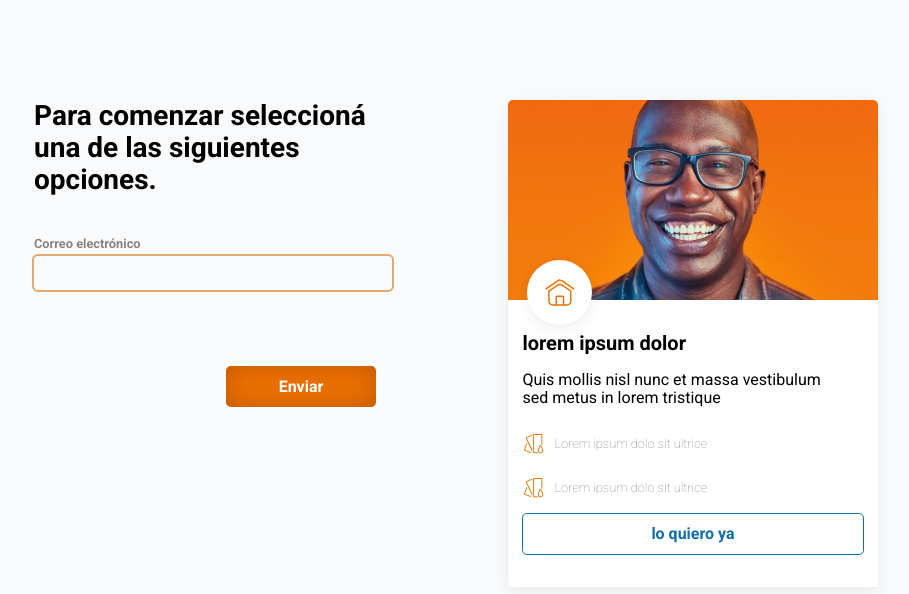
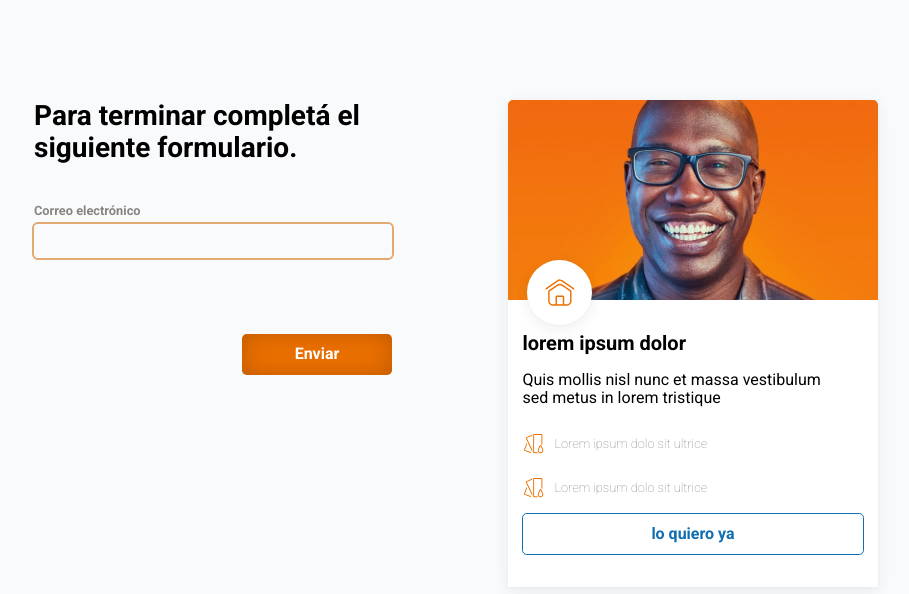
Before and after one commit to josefelipegh/hellohellochallenge, a React (Create React App) app: page /step2 in a window 1280 px wide. Shown: the top 594 px of the page, without its empty margins (192-1101 px from the left). Built offline with nearby package versions, Linux system fonts and the light colour scheme; no server answers.

Commit message:
Mejorar componente de Contact us, title

```diff
--- a/src/components/button/Button.jsx
+++ b/src/components/button/Button.jsx
@@ -4,7 +4,6 @@ const Button = styled.button`
     border: none;
     color: #fff;
     margin-bottom: 1rem;
-    margin-right: 1rem;
     outline: none;
     padding: .7rem .9rem;
     background-color: ${({ theme }) => theme.primary};
--- a/src/components/form/Form.css
+++ b/src/components/form/Form.css
@@ -22,7 +22,7 @@
 .form__name-input {
     font-size: 1.3rem;
     font-weight: bold;
-    margin: 40px 0 .3rem 0;
+    margin: 0 0 .3rem 0;
     color: #89837F;
     font-size: .8rem;
 }
--- a/src/components/form/Form.jsx
+++ b/src/components/form/Form.jsx
@@ -2,11 +2,19 @@
 import React, { useState } from "react";
 import { useForm } from "react-hook-form";
 import { Link } from "react-router-dom";
+import styled from 'styled-components';
 
+// Components
 import Button from "../button/Button";
 
 // CSS
 import './Form.css';
+
+const Title = styled.h2`
+    font-size: 28px;
+    font-weight: 700;
+    margin: 0 0 40px 0;
+`
 
 const Form = ({title, handleSubmitForm, fields, defaultValues}) => {
 
@@ -63,12 +71,15 @@ const Form = ({title, handleSubmitForm, fields, defaultValues}) => {
     }
 
     return (
+        <>
+            <Title>Para terminar completá el siguiente formulario.</Title>
             <form className="form" onSubmit={handleSubmit(handleSubmitForm)}>
                 <h2 className="form__title">{title}</h2>
                 {
                     fields.map(field => buildFields(field))
                 }
             </form>
+        </>
     );
 }
 
--- a/src/components/radio/Radio.jsx
+++ b/src/components/radio/Radio.jsx
@@ -7,7 +7,6 @@ import Button from '../button/Button';
 
 const CardWrapper = styled.div`
     width: 100%;
-    margin: 40px 0 1rem 0;
     display: flex;
     flex-direction: column;
     & .stepper__link {
@@ -72,14 +71,18 @@ const ButtonStepper = styled(Button)`
         z-index: ${({disabled})=> disabled ?  '-1' : '0' };
 `
 
+const Title = styled.h2`
+    font-size: 28px;
+    font-weight: 700;
+    margin: 0 0 40px 0;
+`
+
 const Radio = ({options, handleChange}) => {
 
     const [isActive, setActive] = useState(null);
 
     const handledChange = (e) => {
         setActive(e.target.value);
-        // Event emitter
-        handleChange(e.target.value);
     }
 
     const buildRadioButton = () => {
@@ -102,9 +105,13 @@ const Radio = ({options, handleChange}) => {
 
     return (
         <CardWrapper>
+            <Title>Para comenzar seleccioná una de las siguientes opciones.</Title>
             {buildRadioButton()}
                 <ButtonStepper disabled={!isActive} danger>
-                    <Link className='stepper__link' to={'/step2'}>
+                    <Link
+                            onClick={() => handleChange(isActive)}
+                            className='stepper__link'
+                            to={'/step2'}>
                         siguiente
                     </Link>
                 </ButtonStepper>
--- a/src/components/stepper/Stepper.jsx
+++ b/src/components/stepper/Stepper.jsx
@@ -16,11 +16,6 @@ const Section = styled.section`
     width: 100%;
     height: 100%;
     padding: 0 1rem;
-`
-
-const Title = styled.h2`
-    font-size: 28px;
-    font-weight: 700;
 `
 
 const Stepper = ({options, handledStep1, handledStep2}) => {
@@ -50,7 +45,6 @@ const Stepper = ({options, handledStep1, handledStep2}) => {
 
     return (
         <Section>
-            <Title>Para comenzar seleccioná una de las siguientes opciones.</Title>
             <Routes>
                 <Route path="/" element={<Radio
                                                 handleChange={handledStep1}
--- a/src/pages/contactUs/ContactUs.jsx
+++ b/src/pages/contactUs/ContactUs.jsx
@@ -27,39 +27,31 @@ const ContactUs = () => {
 
     const [email, setEmail] = useState(null);
 
-    const handledSelectedOption = (opt) => setOption(opt);
-
     let navigate = useNavigate();
 
     let timer;
 
+    const handledSelectedOption = opt => setOption(opt);
+
     const handledEmail = async ({email}) => {
-
         setEmail(email);
-
         try {
             const response = await _dataService.post(email, option);
             console.log(response);
 
             // Respuesta Ok
             if(response && response.data && !response.data.error) {
-                // showToast.current('success', 'Éxito', 'Se ha registrado el usuario exitosamente, se envio un email a su correo para verificación', 5000);
                 // Navegamos a login
                 timer = setTimeout(() => {
+                    // setTitle('Gracias por completar nuestro formulario.');
                     navigate('/result');
-                },2000);
-
+                },1000);
                 return () => clearTimeout(timer);
             }
-            // else showToast.current('error', 'Error Message', 'No se pudo crear el usuario', 3000);
+            // else console.log(response.data.,)
         }catch(err) {
-            // const {response} = err;
-            // if(response.data && response.data.err && response.data.data)
-            //     showToast.current('error', 'Error Message', response.data.data, 3000);
+            console.error(err);
         }
-
-
-
     }
 
     useEffect(() => {
```
Lines whose indentation alone changed are shown as unchanged.
